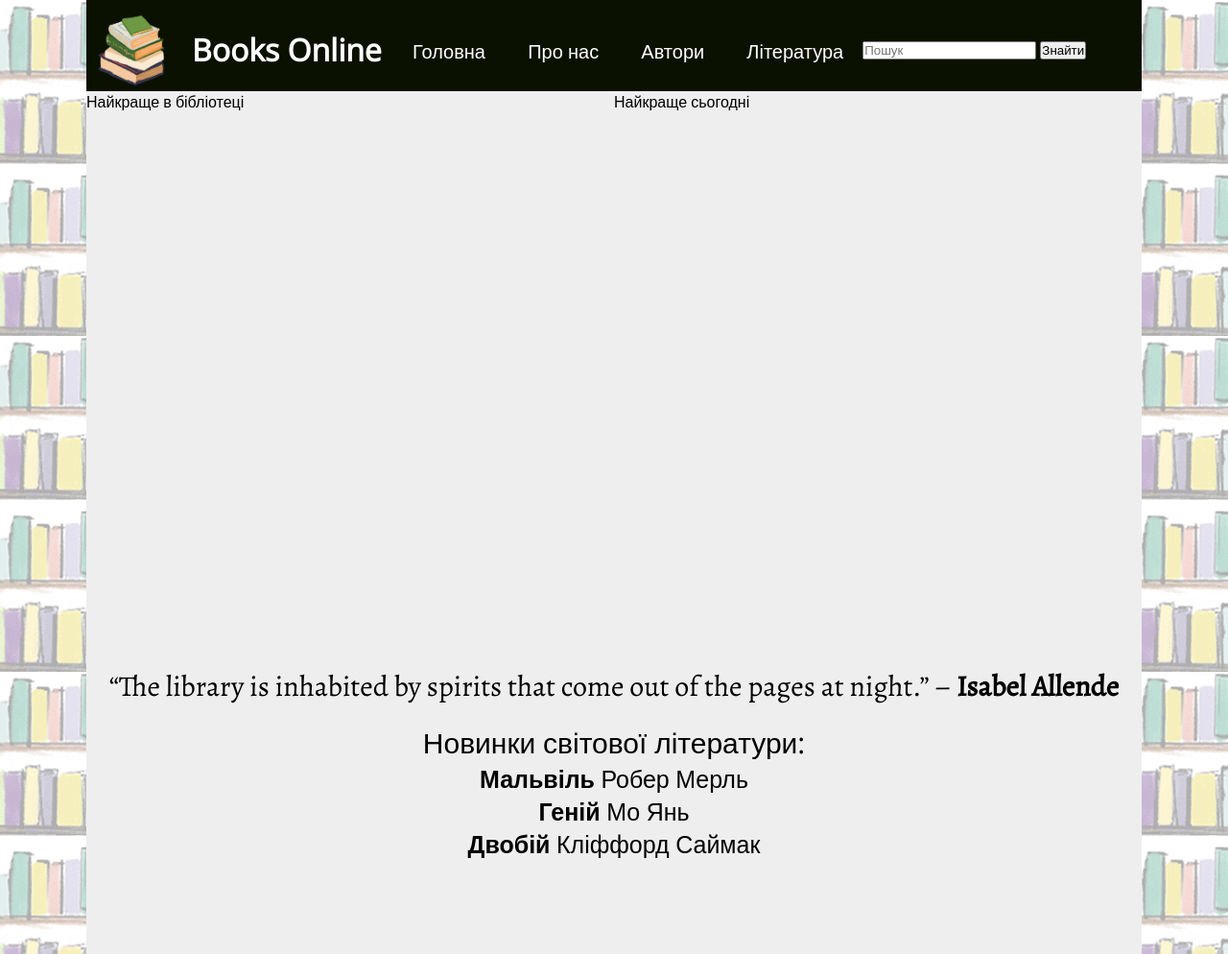
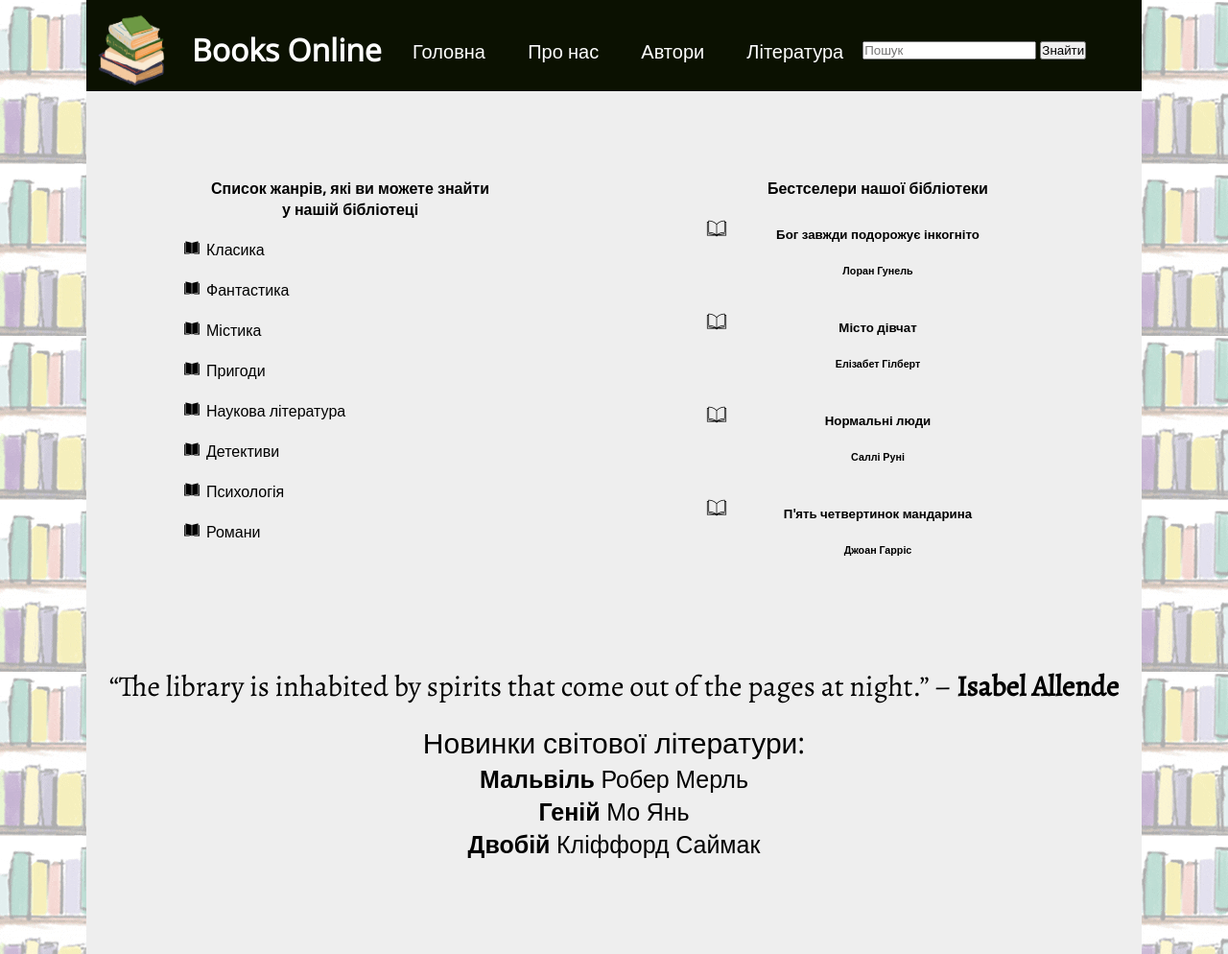
Before and after one commit to SoniaTrchk/BooksOnline, a PHP site: page / in a window 1280 px wide. Shown: the top 994 px of the page at 96% size. Run offline with PHP 8.4, Linux system fonts and the light colour scheme.

Commit message:
3 лаба

```diff
--- a/index.html
+++ b/index.html
@@ -8,6 +8,14 @@
     <link href="https://fonts.googleapis.com/css2?family=Open+Sans&display=swap" rel="stylesheet">
     <link href="https://fonts.googleapis.com/css2?family=Alegreya&family=Caveat&display=swap" rel="stylesheet">
 </head>
+<style>
+    ul#ul{
+        list-style-image: url("images/list_icon.png");
+    }
+    ul#ul1{
+        list-style-image: url("images/bestseller.png");
+    }
+</style>
 <body>
 <div class="container">
     <header>
@@ -31,10 +39,26 @@
 
     <div class="main">
         <div class="best-lib">
-            Найкраще в бібліотеці
+            <ul id="ul">
+                <h4><strong>Список жанрів, які ви можете знайти у нашій бібліотеці</strong></h4>
+                <li>Класика</li>
+                <li>Фантастика</li>
+                <li>Містика</li>
+                <li>Пригоди</li>
+                <li>Наукова література</li>
+                <li>Детективи</li>
+                <li>Психологія</li>
+                <li>Романи</li>
+            </ul>
         </div>
         <div class="best-today">
-            Найкраще сьогодні
+            <ul id="ul1">
+                <h4>Бестселери нашої бібліотеки</h4>
+                <li><a><h5>Бог завжди подорожує інкогніто </h5><br><h6>Лоран Гунель</h6> </a></li>
+                <li><a><h5>Місто дівчат </h5><br><h6>Елізабет Гілберт</h6> </a></li>
+                <li><a><h5>Нормальні люди</h5><br><h6>Саллі Руні</h6> </a></li>
+                <li><a><h5>П'ять четвертинок мандарина</h5><br><h6>Джоан Гарріс</h6> </a></li>
+            </ul>
         </div>
     </div>
     <div class="bottom">
--- a/style/main_style.css
+++ b/style/main_style.css
@@ -1,99 +1,151 @@
 *, html {
-    margin:0;
-    padding:0;
+    margin: 0;
+    padding: 0;
 }
-body{
+
+body {
     background-image: url("../images/books_bg.gif");
 }
-p{
+
+p {
     font-family: "Open Sans", sans-serif;
     font-size: 30px;
 }
-.container{
+
+.container {
     width: 100%;
     max-width: 1100px;
     padding: 0;
     margin: 0 auto;
 }
-.header{
+
+.header {
     background-color: #0b1101;
     height: 95px;
     font-family: "Open Sans", sans-serif;
 }
-.main{
+
+.main {
     background-color: #eeeeee;
     height: 600px;
     font-family: "Open Sans", sans-serif;
     display: flex;
 }
-.best-lib{
+
+.best-lib {
     width: 50%;
     height: 600px;
     background-color: #eeeeee;
 }
-.best-today{
+
+.best-lib li {
+    margin-bottom: 20px;
+}
+
+.best-today li {
+    margin-bottom: 35px;
+    text-align: center;
+}
+
+.best-today {
     width: 50%;
     height: 600px;
     background-color: #eeeeee;
 
 }
-.bottom{
+
+.bottom {
     width: 100%;
     background-color: #eeeeee;
     height: 300px;
     text-align: center;
 }
-.footer{
-    top: 0; bottom: 0; left: 0; right: 0;
+
+.footer {
+    top: 0;
+    bottom: 0;
+    left: 0;
+    right: 0;
     background-color: #a7b8c4;
     height: 70px;
 }
+
 .header img {
     float: left;
     width: 100px;
     height: 100px;
 }
-.header h1{
+
+.header h1 {
     position: relative;
     top: 30px;
     left: 10px;
     margin-left: 100px;
 }
-header a{
+
+header a {
     text-decoration: none;
     color: white;
 }
+
 a:hover {
     color: #a7b8c4;
 }
+
 .logo {
     float: left;
-    position:absolute;
+    position: absolute;
 }
+
 nav {
     float: left;
 }
+
 nav ul {
     margin-left: 320px;
     padding-top: 20px;
     list-style: none;
 }
+
 nav li {
     display: inline-block;
     padding: 20px;
     font-size: 20px;
 }
-.search{
+
+.search {
     padding-top: 40px;
     padding-left: 60px;
 }
-.bottom-text{
+
+.bottom-text {
     font-family: 'Alegreya', serif;
     text-align: center;
     font-size: 30px;
 }
-.bottom ul{
+
+.bottom ul {
     list-style: none;
     font-family: "Open Sans", sans-serif;
     font-size: 25px;
 }
+
+.best-lib ul {
+    width: 300px;
+    margin: auto;
+}
+
+.best-today ul {
+    width: 300px;
+    margin: auto;
+}
+
+h4 {
+    margin-top: 90px;
+    margin-bottom: 20px;
+    text-align: center;
+}
+
+.best-today a:active {
+    color: maroon;
+}
--- a/zvit/3Zvit.html
+++ b/zvit/3Zvit.html
@@ -80,7 +80,7 @@
             <img src="../images_zvit/3-1.png">
         </div>
 
-        <h1><a name="1">Головна сторінка<br><img src="" style="height: 600px"></a></h1>
+        <h1><a name="1">Головна сторінка<br><img src="../images_zvit/3.jpg" style="height: 600px"></a></h1>
         <h1><a name="2">Таблична розмітка<br><img src="../images_zvit/3-2.png" style="height: 600px"></a></h1>
         <h1><a name="3">Розмітка блоками<br><img src="../images_zvit/3-3.png" style="height: 600px"></a></h1>
         <h1><a name="4">Макет нашого сайту<br><img src="../images_zvit/3-maket.png" style="height: 600px"></a></h1>
```
Also changed, not shown: site_maket.html (+0 -11 lines), images/bestseller.png (added), images_zvit/3.jpg (added).
